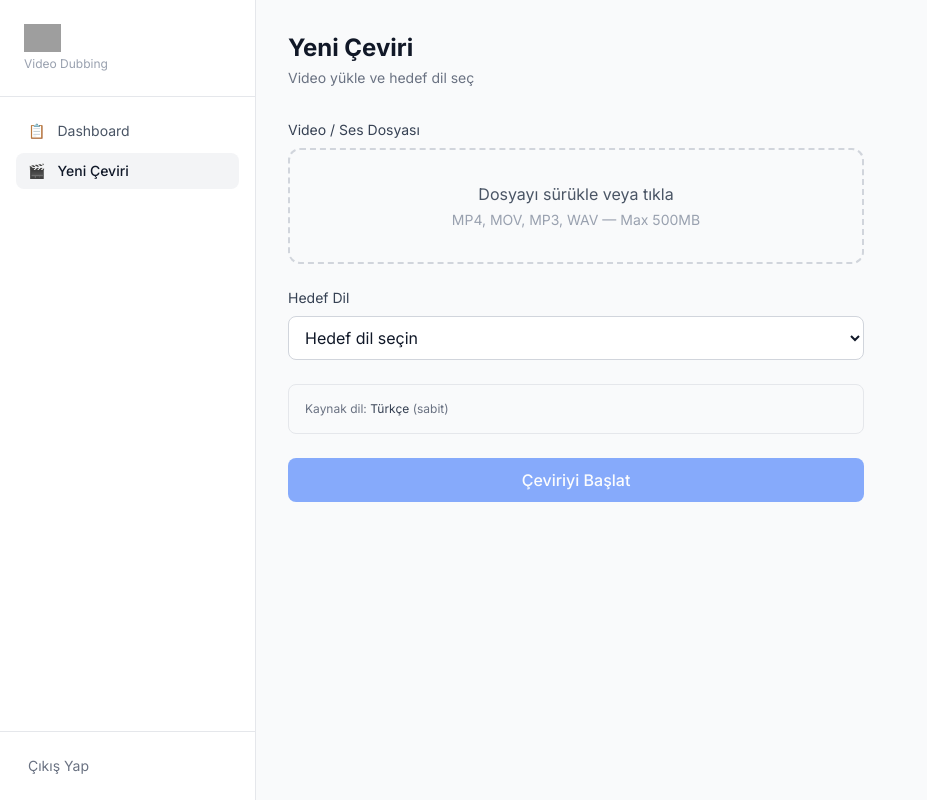
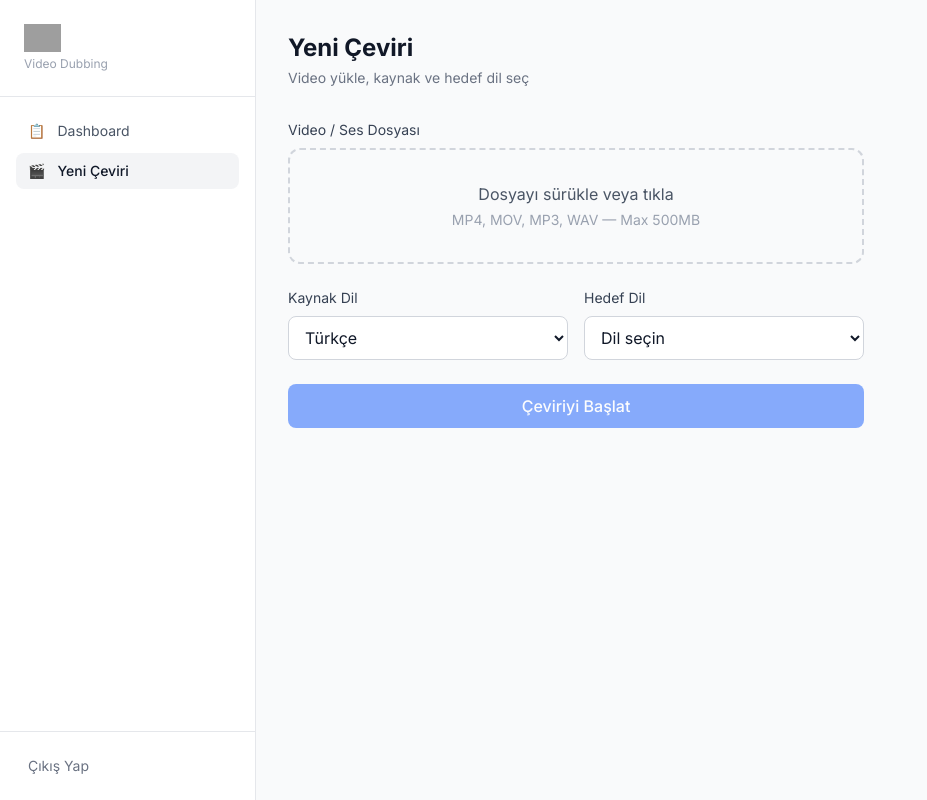
Before and after one commit to alihannaslan/superlike-dubbing, a Next.js app: page /dashboard/new in a window 1280 px wide. Shown: the whole page, without its empty margins (0-927 px from the left). Built offline with nearby package versions, Linux system fonts and the light colour scheme; grey boxes are pictures that could not be loaded.

Commit message:
feat: configurable source language - any language to any language, add Turkish to language list, video showcase, pricing updates

```diff
--- a/src/app/api/dubbing/route.ts
+++ b/src/app/api/dubbing/route.ts
@@ -31,10 +31,11 @@ export async function POST(req: NextRequest) {
 
     const formData = await req.formData();
     const file = formData.get("file") as File | null;
+    const sourceLang = formData.get("sourceLang") as string | null;
     const targetLang = formData.get("targetLang") as string | null;
 
-    if (!file || !targetLang) {
-      return NextResponse.json({ error: "Dosya ve hedef dil gerekli" }, { status: 400 });
+    if (!file || !sourceLang || !targetLang) {
+      return NextResponse.json({ error: "Dosya, kaynak dil ve hedef dil gerekli" }, { status: 400 });
     }
 
     if (file.size > MAX_FILE_SIZE) {
@@ -47,9 +48,14 @@ export async function POST(req: NextRequest) {
       return NextResponse.json({ error: "Sadece MP4, MOV, MP3, WAV dosyaları kabul edilir" }, { status: 400 });
     }
 
-    const language = SUPPORTED_LANGUAGES.find((l) => l.code === targetLang);
-    if (!language) {
+    const sourceLanguage = SUPPORTED_LANGUAGES.find((l) => l.code === sourceLang);
+    const targetLanguage = SUPPORTED_LANGUAGES.find((l) => l.code === targetLang);
+    if (!sourceLanguage || !targetLanguage) {
       return NextResponse.json({ error: "Geçersiz dil seçimi" }, { status: 400 });
+    }
+
+    if (sourceLang === targetLang) {
+      return NextResponse.json({ error: "Kaynak ve hedef dil aynı olamaz" }, { status: 400 });
     }
 
     const buffer = Buffer.from(await file.arrayBuffer());
@@ -67,14 +73,16 @@ export async function POST(req: NextRequest) {
         originalFileName: file.name,
         originalFilePath: filePath,
         originalFileSize: file.size,
-        targetLang: language.code,
-        targetLangName: language.name,
+        sourceLang: sourceLanguage.code,
+        sourceLangName: sourceLanguage.name,
+        targetLang: targetLanguage.code,
+        targetLangName: targetLanguage.name,
         status: "UPLOADING",
       },
     });
 
     try {
-      const result = await createDubbing(buffer, file.name, targetLang);
+      const result = await createDubbing(buffer, file.name, sourceLang, targetLang);
       await prisma.dubbingJob.update({
         where: { id: job.id },
         data: {
--- a/src/app/dashboard/jobs/[id]/page.tsx
+++ b/src/app/dashboard/jobs/[id]/page.tsx
@@ -9,6 +9,8 @@ interface JobDetail {
   id: string;
   originalFileName: string;
   originalFileSize: number;
+  sourceLang: string;
+  sourceLangName: string;
   targetLang: string;
   targetLangName: string;
   status: string;
@@ -201,7 +203,7 @@ export default function JobDetailPage() {
         <div className="grid grid-cols-2 gap-4 text-sm">
           <div>
             <p className="text-gray-400">Kaynak Dil</p>
-            <p className="text-gray-800">Türkçe</p>
+            <p className="text-gray-800">{job.sourceLangName || "Türkçe"}</p>
           </div>
           <div>
             <p className="text-gray-400">Hedef Dil</p>
--- a/src/app/dashboard/new/page.tsx
+++ b/src/app/dashboard/new/page.tsx
@@ -9,6 +9,7 @@ import { PRICING, formatTL } from "@/lib/pricing";
 export default function NewDubbingPage() {
   const router = useRouter();
   const [file, setFile] = useState<File | null>(null);
+  const [sourceLang, setSourceLang] = useState("tr");
   const [targetLang, setTargetLang] = useState("");
   const [loading, setLoading] = useState(false);
   const [error, setError] = useState("");
@@ -16,8 +17,13 @@ export default function NewDubbingPage() {
   async function handleSubmit(e: React.FormEvent) {
     e.preventDefault();
 
-    if (!file || !targetLang) {
-      setError("Dosya ve hedef dil seçimi gerekli");
+    if (!file || !sourceLang || !targetLang) {
+      setError("Dosya, kaynak dil ve hedef dil seçimi gerekli");
+      return;
+    }
+
+    if (sourceLang === targetLang) {
+      setError("Kaynak ve hedef dil aynı olamaz");
       return;
     }
 
@@ -26,6 +32,7 @@ export default function NewDubbingPage() {
 
     const formData = new FormData();
     formData.append("file", file);
+    formData.append("sourceLang", sourceLang);
     formData.append("targetLang", targetLang);
 
     try {
@@ -52,7 +59,7 @@ export default function NewDubbingPage() {
   return (
     <div className="max-w-xl">
       <h1 className="text-2xl font-bold mb-1">Yeni Çeviri</h1>
-      <p className="text-gray-500 text-sm mb-8">Video yükle ve hedef dil seç</p>
+      <p className="text-gray-500 text-sm mb-8">Video yükle, kaynak ve hedef dil seç</p>
 
       <form onSubmit={handleSubmit} className="space-y-6">
         <div>
@@ -60,28 +67,35 @@ export default function NewDubbingPage() {
           <FileUpload onFileSelect={setFile} selectedFile={file} />
         </div>
 
-        <div>
-          <label className="block text-sm text-gray-700 mb-2">Hedef Dil</label>
-          <LanguageSelect value={targetLang} onChange={setTargetLang} />
+        <div className="grid grid-cols-2 gap-4">
+          <div>
+            <label className="block text-sm text-gray-700 mb-2">Kaynak Dil</label>
+            <LanguageSelect value={sourceLang} onChange={setSourceLang} />
+          </div>
+          <div>
+            <label className="block text-sm text-gray-700 mb-2">Hedef Dil</label>
+            <LanguageSelect value={targetLang} onChange={setTargetLang} />
+          </div>
         </div>
 
-        <div className="bg-gray-50 border border-gray-200 rounded-lg p-4 space-y-2">
-          <p className="text-xs text-gray-500">
-            Kaynak dil: <span className="text-gray-700">Türkçe</span> (sabit)
-          </p>
-          {file && targetLang && (
-            <div className="flex items-center justify-between pt-2 border-t border-gray-200">
+        {sourceLang && targetLang && sourceLang === targetLang && (
+          <p className="text-red-500 text-sm">Kaynak ve hedef dil aynı olamaz</p>
+        )}
+
+        {file && targetLang && sourceLang !== targetLang && (
+          <div className="bg-gray-50 border border-gray-200 rounded-lg p-4">
+            <div className="flex items-center justify-between">
               <span className="text-sm text-gray-600">Bu çevirinin ücreti</span>
               <span className="text-sm font-semibold text-gray-900">{formatTL(PRICING.perVideoPerLang)}</span>
             </div>
-          )}
-        </div>
+          </div>
+        )}
 
         {error && <p className="text-red-500 text-sm">{error}</p>}
 
         <button
           type="submit"
-          disabled={loading || !file || !targetLang}
+          disabled={loading || !file || !sourceLang || !targetLang || sourceLang === targetLang}
           className="w-full bg-blue-600 hover:bg-blue-700 disabled:opacity-50 disabled:cursor-not-allowed text-white font-medium py-2.5 rounded-lg transition-colors"
         >
           {loading ? "Yükleniyor ve çeviri başlatılıyor..." : "Çeviriyi Başlat"}
--- a/src/app/page.tsx
+++ b/src/app/page.tsx
@@ -26,7 +26,7 @@ const STEPS = [
   {
     num: "01",
     title: "Video Yükle",
-    desc: "Türkçe voiceover videonuzu platforma yükleyin. MP4, MOV, MP3 ve WAV formatları desteklenir.",
+    desc: "Videonuzu platforma yükleyin. MP4, MOV, MP3 ve WAV formatları desteklenir.",
     icon: (
       <svg className="w-7 h-7" fill="none" viewBox="0 0 24 24" stroke="currentColor" strokeWidth={1.5}>
         <path strokeLinecap="round" strokeLinejoin="round" d="M3 16.5v2.25A2.25 2.25 0 005.25 21h13.5A2.25 2.25 0 0021 18.75V16.5m-13.5-9L12 3m0 0l4.5 4.5M12 3v13.5" />
@@ -36,7 +36,7 @@ const STEPS = [
   {
     num: "02",
     title: "Dil Seç",
-    desc: "28 desteklenen dilden hedef dili seçin. AI, konuşmacının ses tonunu ve vurgusunu korur.",
+    desc: "29 desteklenen dilden kaynak ve hedef dili seçin. AI, konuşmacının ses tonunu ve vurgusunu korur.",
     icon: (
       <svg className="w-7 h-7" fill="none" viewBox="0 0 24 24" stroke="currentColor" strokeWidth={1.5}>
         <path strokeLinecap="round" strokeLinejoin="round" d="M10.5 21l5.25-11.25L21 21m-9-3h7.5M3 5.621a48.474 48.474 0 016-.371m0 0c1.12 0 2.233.038 3.334.114M9 5.25V3m3.334 2.364C11.176 10.658 7.69 15.08 3 17.502m9.334-12.138c.896.061 1.785.147 2.666.257m-4.589 8.495a18.023 18.023 0 01-3.827-5.802" />
@@ -67,7 +67,7 @@ const STEPS = [
 
 const FEATURES = [
   { title: "Ses Klonlama", desc: "Konuşmacının orijinal ses tonu korunur" },
-  { title: "28 Dil Desteği", desc: "Avrupa, Asya ve Orta Doğu dilleri" },
+  { title: "29 Dil Desteği", desc: "Avrupa, Asya ve Orta Doğu dilleri" },
   { title: "Altyazı Gömme", desc: "Videoya otomatik altyazı ekleme" },
   { title: "Hızlı İşlem", desc: "Dakikalar içinde çeviri hazır" },
   { title: "Kolay Kullanım", desc: "Teknik bilgi gerektirmez" },
@@ -121,7 +121,7 @@ export default function LandingPage() {
             </h1>
 
             <p className="text-lg text-gray-500 max-w-xl mx-auto mb-10 leading-relaxed">
-              Türkçe voiceover videolarınızı AI ile 28 dile çevirin.
+              Videolarınızı AI ile 29 dile çevirin.
               Orijinal ses tonu korunur, altyazı otomatik eklenir.
             </p>
 
--- a/src/components/LanguageSelect.tsx
+++ b/src/components/LanguageSelect.tsx
@@ -12,7 +12,7 @@ export function LanguageSelect({ value, onChange }: LanguageSelectProps) {
       onChange={(e) => onChange(e.target.value)}
       className="w-full bg-white border border-gray-300 rounded-lg px-3 py-2.5 text-gray-900 focus:outline-none focus:ring-2 focus:ring-blue-500 focus:border-transparent"
     >
-      <option value="">Hedef dil seçin</option>
+      <option value="">Dil seçin</option>
       {SUPPORTED_LANGUAGES.map((lang) => (
         <option key={lang.code} value={lang.code}>
           {lang.name}
--- a/src/lib/elevenlabs.ts
+++ b/src/lib/elevenlabs.ts
@@ -36,12 +36,13 @@ function getMimeType(fileName: string): string {
 export async function createDubbing(
   file: Buffer,
   fileName: string,
+  sourceLang: string,
   targetLang: string
 ): Promise<{ dubbing_id: string; expected_duration_sec: number }> {
   const formData = new FormData();
   const arrayBuffer = file.buffer.slice(file.byteOffset, file.byteOffset + file.byteLength) as ArrayBuffer;
   formData.append("file", new Blob([arrayBuffer], { type: getMimeType(fileName) }), fileName);
-  formData.append("source_lang", "tr");
+  formData.append("source_lang", sourceLang);
   formData.append("target_lang", targetLang);
   formData.append("num_speakers", "0");
   formData.append("watermark", "false");
--- a/src/lib/languages.ts
+++ b/src/lib/languages.ts
@@ -4,6 +4,7 @@ export interface Language {
 }
 
 export const SUPPORTED_LANGUAGES: Language[] = [
+  { code: "tr", name: "Türkçe" },
   { code: "en", name: "English" },
   { code: "es", name: "Spanish" },
   { code: "fr", name: "French" },
```
Also changed, not shown: 2 other files (tests, documents, lock files or other folders).
